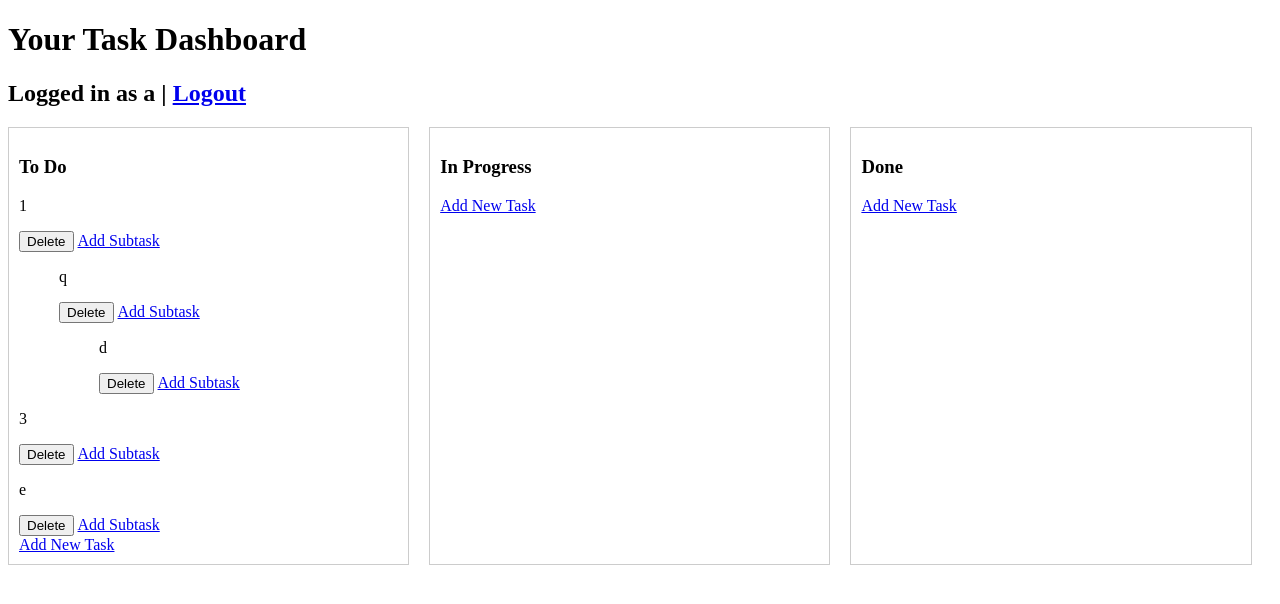
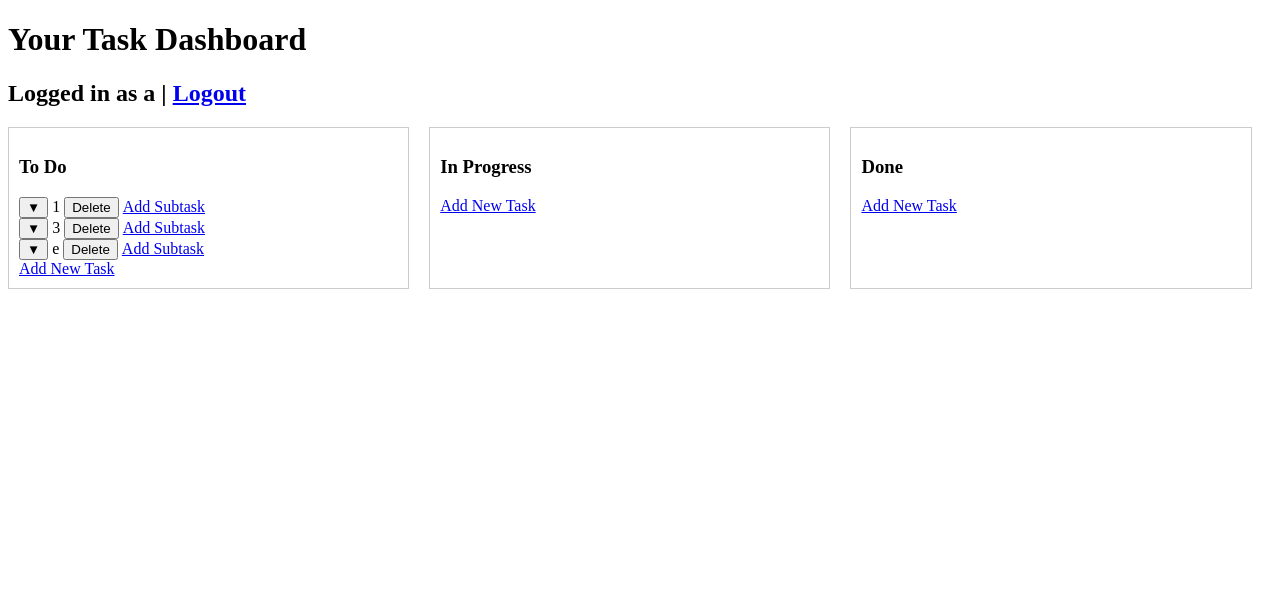
Before and after one commit to Taka0613/cs162_jinja, a Flask app: page / in a window 1280 px wide. Shown: the part 98-702 px from the top of the page. Run offline with Flask 2, Linux system fonts and the light colour scheme; a user stored in the database is signed in; data comes from the database, SQL or seed files in the repository.

Commit message:
collapsable

```diff
--- a/templates/dashboard.html
+++ b/templates/dashboard.html
@@ -14,7 +14,8 @@
         <h3>To Do</h3>
         {% for task in categorized_tasks['To Do'] %}
         <div>
-            <p>{{ task.title }}</p>
+            <button class="collapse-btn" onclick="toggleSubtasks({{ task.id }})">▼</button>
+            <span>{{ task.title }}</span>
             <form action="{{ url_for('delete_task', task_id=task.id) }}" method="POST" style="display: inline;">
                 <button type="submit">Delete</button>
             </form>
@@ -22,7 +23,7 @@
 
             <!-- Render subtasks recursively -->
             {% if task.subtasks %}
-            <div style="margin-left: 20px;">
+            <div class="subtasks" id="subtasks-{{ task.id }}" style="margin-left: 20px; display: none;">
                 {% for subtask in task.subtasks %}
                 {{ render_subtasks(subtask) }}
                 {% endfor %}
@@ -38,7 +39,8 @@
         <h3>In Progress</h3>
         {% for task in categorized_tasks['In Progress'] %}
         <div>
-            <p>{{ task.title }}</p>
+            <button class="collapse-btn" onclick="toggleSubtasks({{ task.id }})">▼</button>
+            <span>{{ task.title }}</span>
             <form action="{{ url_for('delete_task', task_id=task.id) }}" method="POST" style="display: inline;">
                 <button type="submit">Delete</button>
             </form>
@@ -46,7 +48,7 @@
 
             <!-- Render subtasks recursively -->
             {% if task.subtasks %}
-            <div style="margin-left: 20px;">
+            <div class="subtasks" id="subtasks-{{ task.id }}" style="margin-left: 20px; display: none;">
                 {% for subtask in task.subtasks %}
                 {{ render_subtasks(subtask) }}
                 {% endfor %}
@@ -62,7 +64,8 @@
         <h3>Done</h3>
         {% for task in categorized_tasks['Done'] %}
         <div>
-            <p>{{ task.title }}</p>
+            <button class="collapse-btn" onclick="toggleSubtasks({{ task.id }})">▼</button>
+            <span>{{ task.title }}</span>
             <form action="{{ url_for('delete_task', task_id=task.id) }}" method="POST" style="display: inline;">
                 <button type="submit">Delete</button>
             </form>
@@ -70,7 +73,7 @@
 
             <!-- Render subtasks recursively -->
             {% if task.subtasks %}
-            <div style="margin-left: 20px;">
+            <div class="subtasks" id="subtasks-{{ task.id }}" style="margin-left: 20px; display: none;">
                 {% for subtask in task.subtasks %}
                 {{ render_subtasks(subtask) }}
                 {% endfor %}
@@ -82,18 +85,33 @@
     </div>
 </div>
 
+<script>
+    function toggleSubtasks(taskId) {
+        const subtasksDiv = document.getElementById(`subtasks-${taskId}`);
+        const button = subtasksDiv.previousElementSibling.querySelector('.collapse-btn');
+        if (subtasksDiv.style.display === "none") {
+            subtasksDiv.style.display = "block";
+            button.textContent = "▲";  // Change button to indicate collapse option
+        } else {
+            subtasksDiv.style.display = "none";
+            button.textContent = "▼";  // Change button to indicate expand option
+        }
+    }
+</script>
+
 {% endblock %}
 
 {% macro render_subtasks(task) %}
 <div style="margin-left: 20px;">
-    <p>{{ task.title }}</p>
+    <button class="collapse-btn" onclick="toggleSubtasks({{ task.id }})">▼</button>
+    <span>{{ task.title }}</span>
     <form action="{{ url_for('delete_task', task_id=task.id) }}" method="POST" style="display: inline;">
         <button type="submit">Delete</button>
     </form>
     <a href="{{ url_for('add_task', status=task.status, parent_task_id=task.id) }}">Add Subtask</a>
 
     {% if task.subtasks %}
-    <div style="margin-left: 20px;">
+    <div class="subtasks" id="subtasks-{{ task.id }}" style="margin-left: 20px; display: none;">
         {% for subtask in task.subtasks %}
         {{ render_subtasks(subtask) }}
         {% endfor %}
```
Also changed, not shown: static/styles.css (+9 -0 lines).
